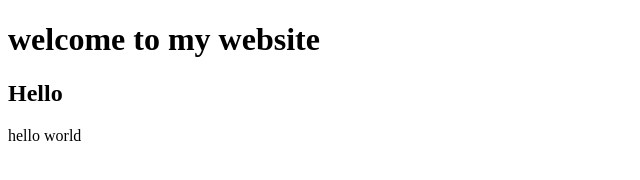
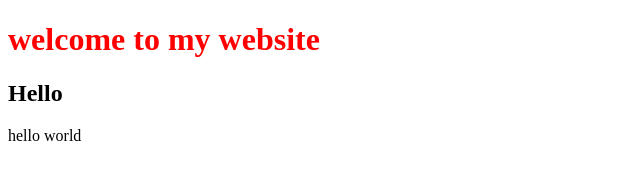
Before and after one commit to akash9676/Hello, a plain HTML site: page index.html in a window 1280 px wide. Shown: the whole page, without its empty margins (0-640 px from the left). Drawn offline with Linux system fonts and the light colour scheme.

Commit message:
added style to h1

```diff
--- a/index.html
+++ b/index.html
@@ -7,7 +7,7 @@
     <title>hello</title>
 </head>
 <body>
-    <h1>welcome to my website</h1>
+    <h1 style="color:red;">welcome to my website</h1>
     <h2>Hello</h2>
     hello world
 </body>
```
